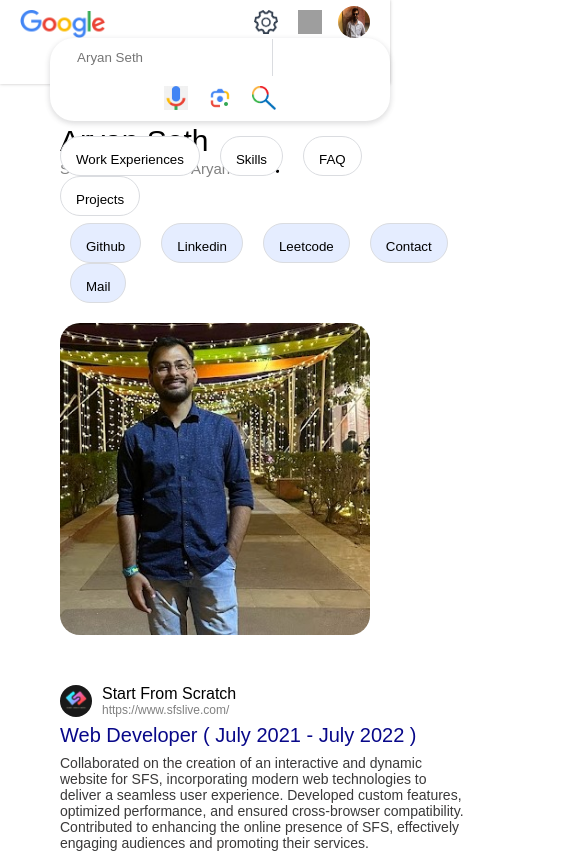
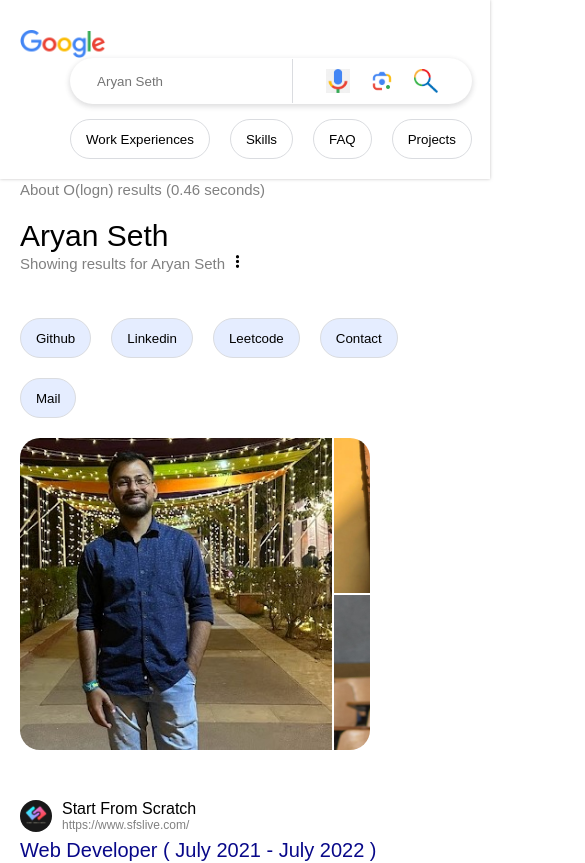
Before and after one commit to aryan-prog/google-portfolio, a React (Create React App) app: page / in a window 390 px wide. Shown: the top 863 px of the page, 585 px wide, since content can reach past the window. Built offline with nearby package versions, Linux system fonts and the light colour scheme; grey boxes are pictures that could not be loaded.

Commit message:
Responsive Update -2

```diff
--- a/src/App.css
+++ b/src/App.css
@@ -18,7 +18,7 @@
 .bar1{
   background-color: #f2f2f2;
   width: 100%;
-  height: 40px;
+  height: 80px;
   border-bottom: 1px solid rgb(180, 179, 179) ;
   margin-top: 20px ;
 
@@ -55,7 +55,7 @@
   color: #1a0dab;
 }
 
-@media screen and (max-width: 769px) {
+@media screen and (min-width:500px) and (max-width: 769px) {
   .bar2-text{
     margin-left: 60px;
   }
@@ -63,3 +63,12 @@
     margin-left: 60px;
   }
 }
+
+@media screen and (max-width: 500px) {
+  .bar2-text{
+    margin-left: 20px;
+  }
+  #india{
+    margin-left: 20px;
+  }
+}
--- a/src/components/Navbar.js
+++ b/src/components/Navbar.js
@@ -34,7 +34,7 @@
                 <a href="tel:+918299821151" target='_blank' rel='noopener noreferrer'><button id='linkButtons'>Contact</button> </a>
                 <a href="mailto:seth.aryan605@gmail.com" target='_blank' rel='noopener noreferrer'><button id='linkButtons'>Mail</button> </a> */}
             </div>
-          </div>
+        </div>
           <div className='left-div'>
           <img src={settings} alt='Settings'></img>
           <img src={launcher} alt='Launcher'></img>
--- a/src/css/Accordion.css
+++ b/src/css/Accordion.css
@@ -5,6 +5,7 @@
 .acc-div{
     padding-bottom: 10px;
     border-bottom: 1px solid rgb(204, 202, 202) ;
+    width: 600px;
 }
 .acc-div>span{
     font-size: 25px;
@@ -15,9 +16,15 @@
     height: 15px;
 }
 
-@media screen and (max-width: 769px) {
+@media screen and (min-width:500px) and (max-width: 769px) {
     .accordion{
       margin-left: 60px;
       min-width: 425px;
     }
   }
+  @media screen and (max-width: 500px) {
+    .accordion{
+      margin-left: 20px;
+      min-width: 425px;
+    }
+  }
--- a/src/css/ExperiencesBlock.css
+++ b/src/css/ExperiencesBlock.css
@@ -3,9 +3,16 @@
     margin-left: 160px;
     max-width: 690px;
 }
-@media screen and (max-width: 769px) {
+@media screen and (min-width:500px) and (max-width: 769px) {
     .exp{
       margin-left: 60px;
       min-width: 425px;
     }
   }
+
+  @media screen and (max-width: 500px) {
+    .exp{
+      margin-left: 20px;
+      min-width: 425px;
+    }
+  }
--- a/src/css/FirstBlock.css
+++ b/src/css/FirstBlock.css
@@ -1,11 +1,17 @@
 .firstblock{
     margin-left: 160px;
 }
-@media screen and (max-width: 769px) {
+@media screen and (min-width:500px) and (max-width: 769px) {
     .firstblock{
       margin-left: 60px;
     }
   }
+
+@media screen and (max-width: 500px) {
+.firstblock{
+    margin-left: 20px;
+}
+}
 .firstblock-1{
     display: flex;
     flex-wrap: wrap;
@@ -25,6 +31,7 @@
     margin-top: 15px;
     padding-top: 30px ;
     flex-wrap: wrap;
+    gap:20px;
   }
 
   .firstblock-1-buttons>a{
@@ -35,12 +42,12 @@
     display: flex;
     flex-wrap: wrap;
     flex-wrap: wrap;
-    margin-left: 10px;
-    margin-right: 10px;
+    /* margin-left: 10px;
+    margin-right: 10px; */
     align-items: center;
     height: 40px;
     justify-content: center;
-    padding: 15px;
+    padding: 0 15px;
     background-color: #E5EDFF;
     border: 1px solid #dadce0;
     box-sizing: border-box;
--- a/src/css/MyAccordion.css
+++ b/src/css/MyAccordion.css
@@ -1,6 +1,7 @@
 .drop-div{
     border-bottom: 1px solid rgb(204, 202, 202) ;
     cursor: pointer;
+    width: 600px;
 }
 .ques{
     font-size: 15px;
--- a/src/css/Navbar.css
+++ b/src/css/Navbar.css
@@ -1,5 +1,5 @@
 nav {
-    height: 10vmax;
+    /* height: 10vmax; */
     display: flex;
     flex-wrap: wrap;
     align-items: center;
@@ -8,20 +8,32 @@
     top: 0%;
     background-color: white;
     z-index: 10000;
+    padding: 20px;
+    min-width: 450px;
+  }
+  @media screen and (max-width: 750px) {
+    .left-div {
+      visibility: hidden;
+      height: 0px;
+    }
+  }
+  .search-and-buttons {
+    margin-left: 50px;
   }
   .searchArea{
     display: flex;
     flex-wrap: wrap;
+    min-width: 450px;
   }
 
   .google-logo {
     height: 28px;
     width: 86px;
     margin-top: 10px;
-    margin-left: 20px;
-    display: flex;
+    /* margin-left: 20px; */
+    /* display: flex;
     flex-wrap: wrap;
-    justify-content: center;
+    justify-content: center; */
   }
 
   .searchBar{
@@ -38,8 +50,9 @@
     border: 1px solid transparent;
     box-shadow: 0 2px 5px 1px rgba(64,60,67,.16);
     border-radius: 24px;
-    margin-left: 50px;
+    /* margin-left: 50px; */
     max-width: 690px;
+    min-width: 400px;
   }
 
   input[type='text']{
@@ -58,12 +71,12 @@
     border-left: 1px solid #dadce0;
     margin-left: 340px;
   }
-  @media screen and (max-width: 980px) {
+  @media screen and (max-width: 1020px) {
     .line{
       margin-left: 160px;
     }
   }
-  @media screen and (max-width: 769px) {
+  @media screen and (max-width: 840px) {
     .line{
       margin-left: 20px;
     }
@@ -94,8 +107,9 @@
     display: flex;
     flex-wrap: wrap;
     margin-top: 15px;
-    margin-left: 50px;
+    /* margin-left: 50px; */
     justify-content: flex-start;
+    gap:20px;
 
   }
 
@@ -106,12 +120,12 @@
   #linkButtons{
     display: flex;
     flex-wrap: wrap;
-    margin-left: 10px;
-    margin-right: 10px;
+    /* margin-left: 10px;
+    margin-right: 10px; */
     align-items: center;
     height: 40px;
     justify-content: center;
-    padding: 15px;
+    padding: 0 15px;
     background: #fff;
     border: 1px solid #dadce0;
     box-sizing: border-box;
@@ -129,12 +143,12 @@
     flex-wrap: wrap;
     justify-content: flex-end;
     overflow: hidden;
-    position:absolute;
-    width: 370px;
+    /* position:absolute; */
+    /* width: 370px; */
     z-index: 991;
-    right: 0px;
-    margin-right:14px ;
-    align-items: flex-end;
+    /* right: 0px; */
+    margin-left:5vw ;
+    align-items: flex-start;
     float: right;
 
   }
--- a/src/css/ProfileBlock.css
+++ b/src/css/ProfileBlock.css
@@ -9,11 +9,16 @@
       border:hidden;
     }
   }
-@media screen and (max-width: 769px) {
+@media screen and (min-width:500px) and (max-width: 769px) {
     .profile-body{
       margin-left: 50px;
     }
   }
+@media screen and (max-width: 500px) {
+.profile-body{
+    margin-left: 20px;
+}
+}
 
 .profileDiv{
     display: flex;
--- a/src/css/ProjectBlock.css
+++ b/src/css/ProjectBlock.css
@@ -2,11 +2,16 @@
     margin-left: 160px;
     margin-top: 40px ;
 }
-@media screen and (max-width: 769px) {
+@media screen and (min-width:500px) and (max-width: 769px) {
     .proj{
       margin-left: 60px;
     }
   }
+@media screen and (max-width: 500px) {
+.proj{
+    margin-left: 20px;
+}
+}
 
 #project-heading{
     font-size: 30px;
```
